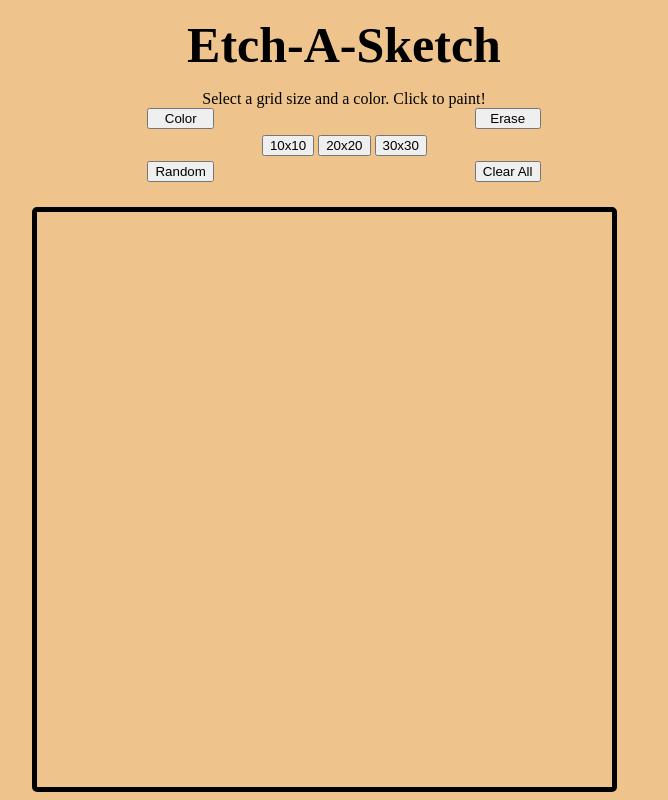
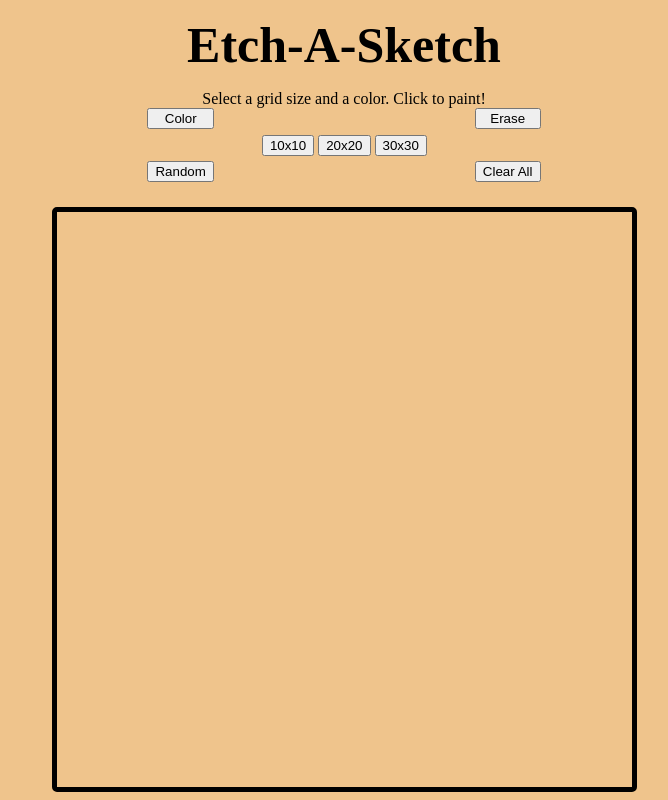
Before and after one commit to Warmflapjacks/OoochAScootch, a plain HTML site: page index.html in a window 1280 px wide. Shown: the whole page, without its empty margins (296-964 px from the left). Drawn offline with Linux system fonts and the light colour scheme.

Commit message:
Remove right margin from sketch area

```diff
--- a/style.css
+++ b/style.css
@@ -48,7 +48,7 @@ header {
 
 .sketch-area {
     margin-top: 25px;
-    margin-right: 40px;
+    /* margin-right: 40px; */
     display: inline-grid;
     grid-template-columns: repeat(16, 2fr);
     grid-template-rows: repeat(16, 2fr);
```
